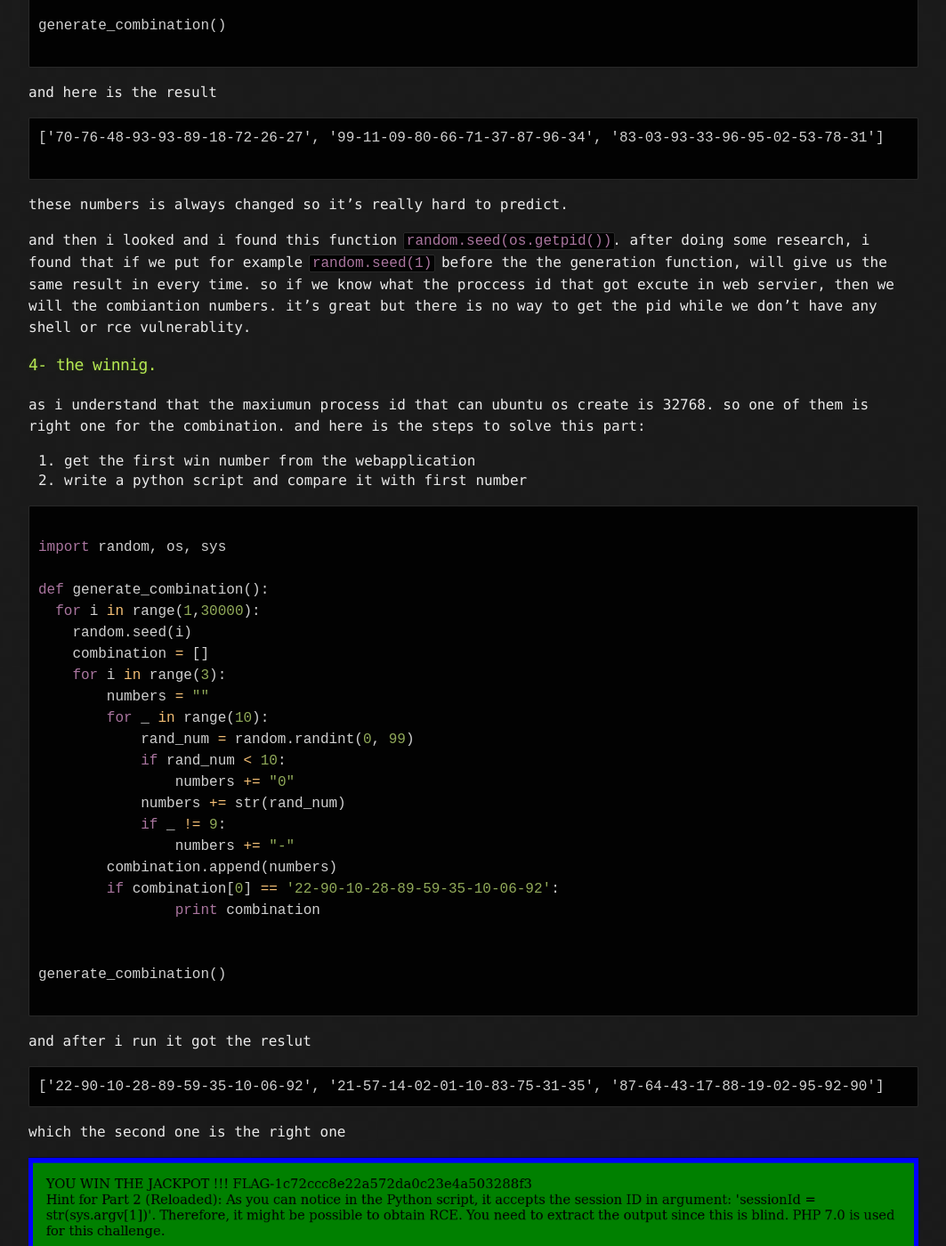
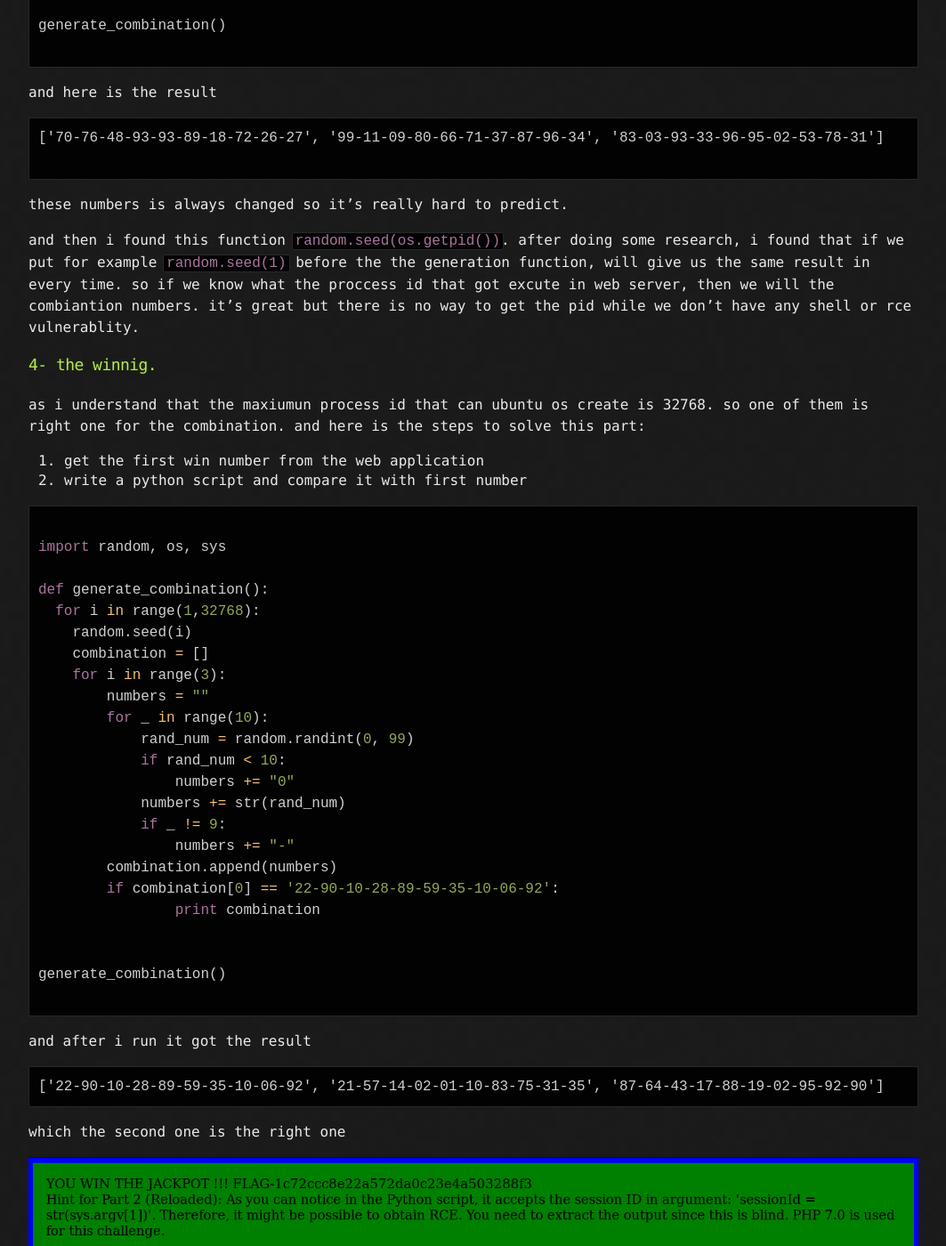
Before and after one commit to Rado0z/Rado0z.github.io, a Jekyll site: the page built from _posts/2020-02-22-Super_lottery.md, in a window 1280 px wide and 1400 px high, scrolled down 3507 px. Shown: the whole window at 89% size, without its empty margins (108-1171 px from the left). Built offline with Jekyll 4.4.1, drawn with Linux system fonts in a browser that asks for light colours.

Commit message:
Update 2020-02-22-Super_lottery.md

````diff
--- a/_posts/2020-02-22-Super_lottery.md
+++ b/_posts/2020-02-22-Super_lottery.md
@@ -103,13 +103,14 @@ and here is the result
 ```
 these numbers is always changed so it's really hard to predict.
 
-and then i looked and i found this function `random.seed(os.getpid())`. after doing some research, i found that if we put for example `random.seed(1)` before the the generation function, will give us the same result in every time. so if we know what the proccess id that got excute in web servier, then we will the combiantion numbers. it's great but there is no way to get the pid while we don't have any shell or rce vulnerablity.
+and then i found this function `random.seed(os.getpid())`. after doing some research, i found that if we put for example `random.seed(1)` before the the generation function, will give us the same result in every time. so if we know what the proccess id that got excute in web server, then we will the combiantion numbers. it's great but there is no way to get the pid while we don't have any shell or rce vulnerablity.
 
 
 ### [](#header-3)4- the winnig.
 
 as i understand that the maxiumun process id that can ubuntu os create is 32768. so one of them is right one for the combination. and here is the steps to solve this part:
-1. get the first win number from the webapplication
+
+1. get the first win number from the web application
 2. write a python script and compare it with first number
 
 ```python
@@ -117,7 +118,7 @@ as i understand that the maxiumun process id that can ubuntu os create is 32768.
 import random, os, sys
 
 def generate_combination():
-  for i in range(1,30000):
+  for i in range(1,32768):
     random.seed(i)
     combination = []
     for i in range(3):
@@ -138,7 +139,7 @@ generate_combination()
 
 ```
 
-and after i run it got the reslut
+and after i run it got the result
 
 ```
 ['22-90-10-28-89-59-35-10-06-92', '21-57-14-02-01-10-83-75-31-35', '87-64-43-17-88-19-02-95-92-90']
````
